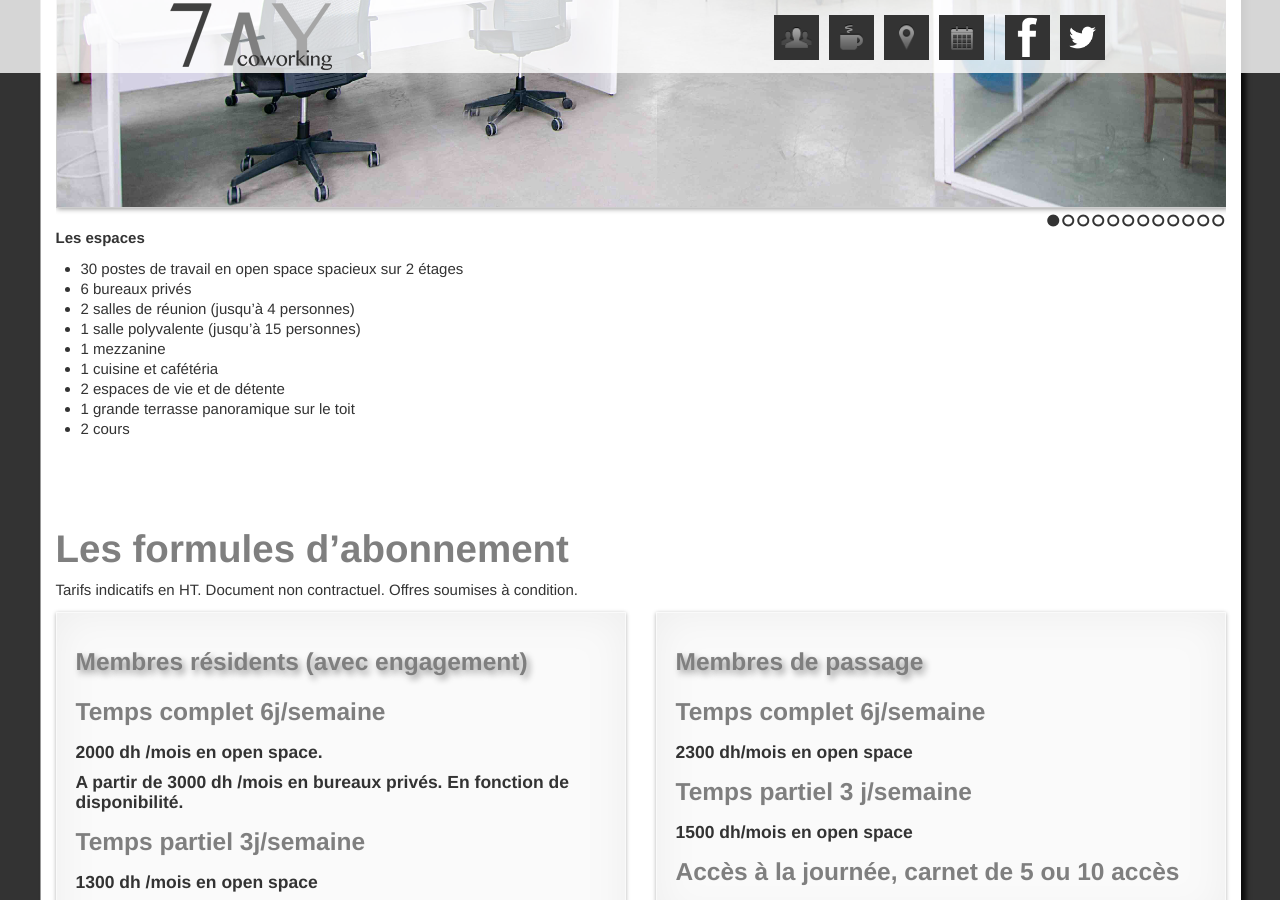
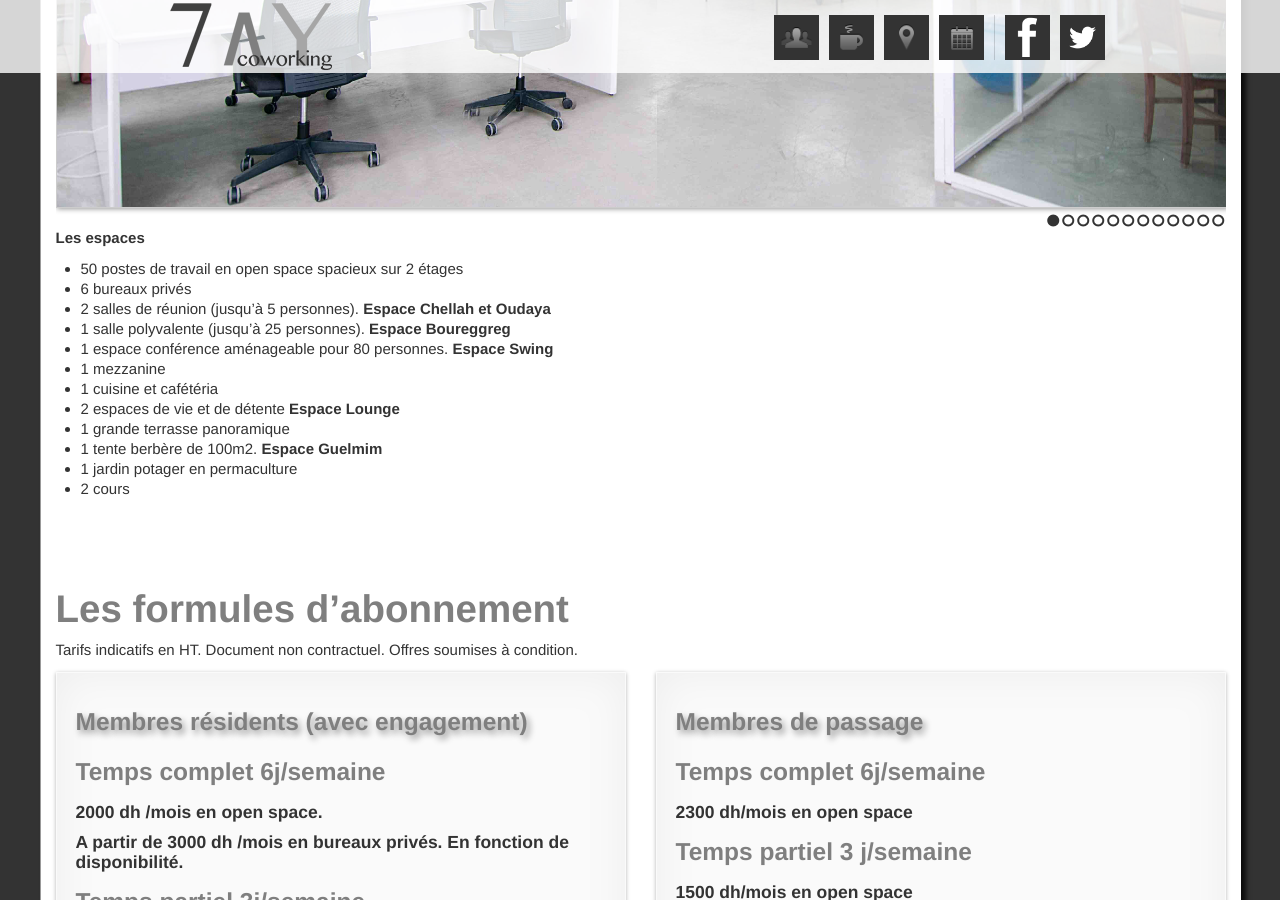
Before and after one commit to 7ay/7ay.github.io, a Jekyll site: the page built from index.md, in a window 1280 px wide and 900 px high, scrolled down 1960 px. Built offline with Jekyll 4.4.1, drawn with Linux system fonts in a browser that asks for light colours.

Commit message:
Update space.md

```diff
--- a/_includes/space.md
+++ b/_includes/space.md
@@ -22,12 +22,15 @@ Spacieux et confortable, cet ancien entrepôt de 520m2 a été entièrement rest
 
 __Les espaces__
 
-* 30 postes de travail en open space spacieux sur 2 étages
+* 50 postes de travail en open space spacieux sur 2 étages
 * 6 bureaux privés
-* 2 salles de réunion (jusqu’à 4 personnes)
-* 1 salle polyvalente (jusqu’à 15 personnes)
+* 2 salles de réunion (jusqu’à 5 personnes). __Espace Chellah et Oudaya__
+* 1 salle polyvalente (jusqu’à 25 personnes). __Espace Boureggreg__
+* 1 espace conférence aménageable pour 80 personnes. __Espace Swing__
 * 1 mezzanine
 * 1 cuisine et cafétéria
-* 2 espaces de vie et de détente
-* 1 grande terrasse panoramique sur le toit
+* 2 espaces de vie et de détente __Espace Lounge__
+* 1 grande terrasse panoramique
+* 1 tente berbère de 100m2. __Espace Guelmim__
+* 1 jardin potager en permaculture
 * 2 cours
```
